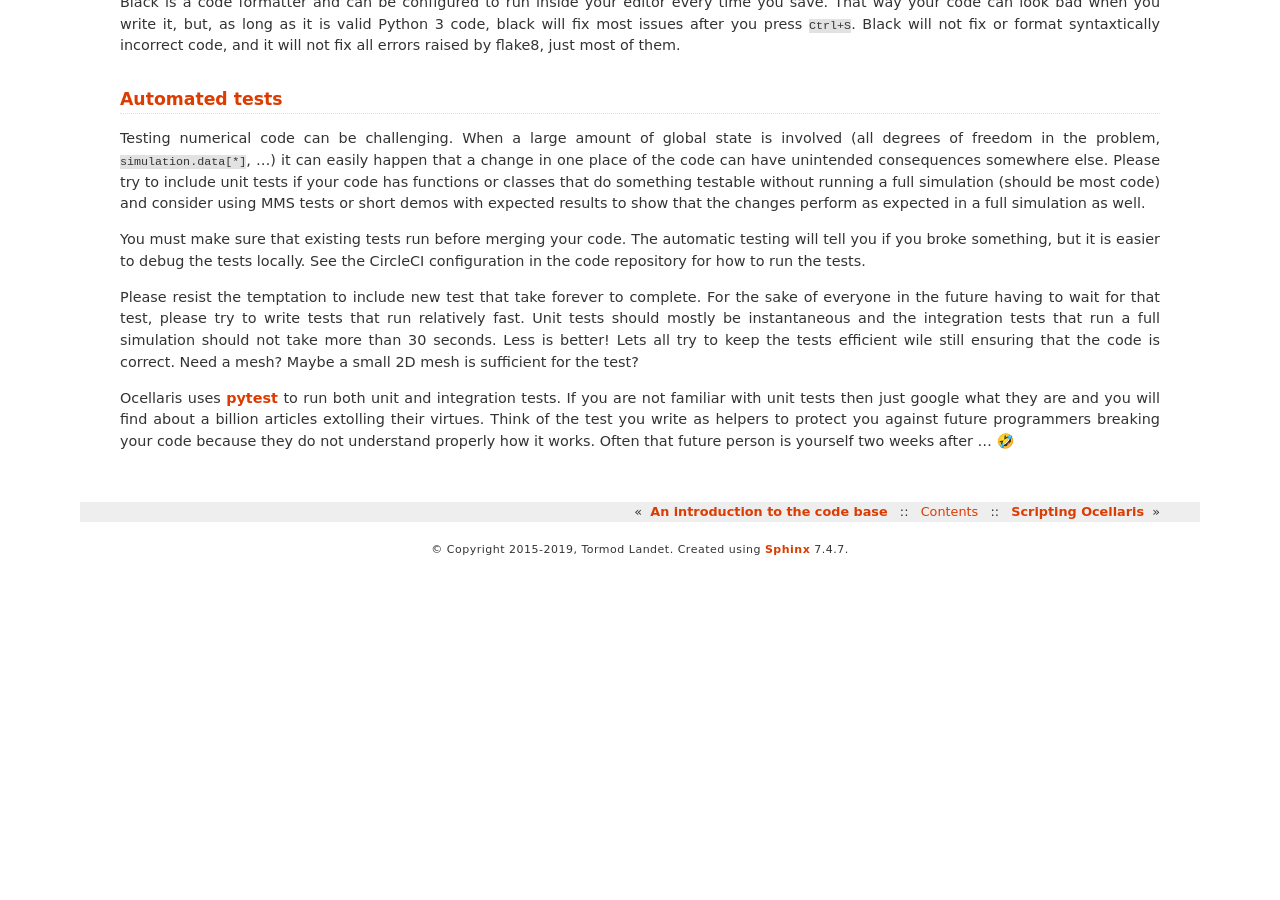
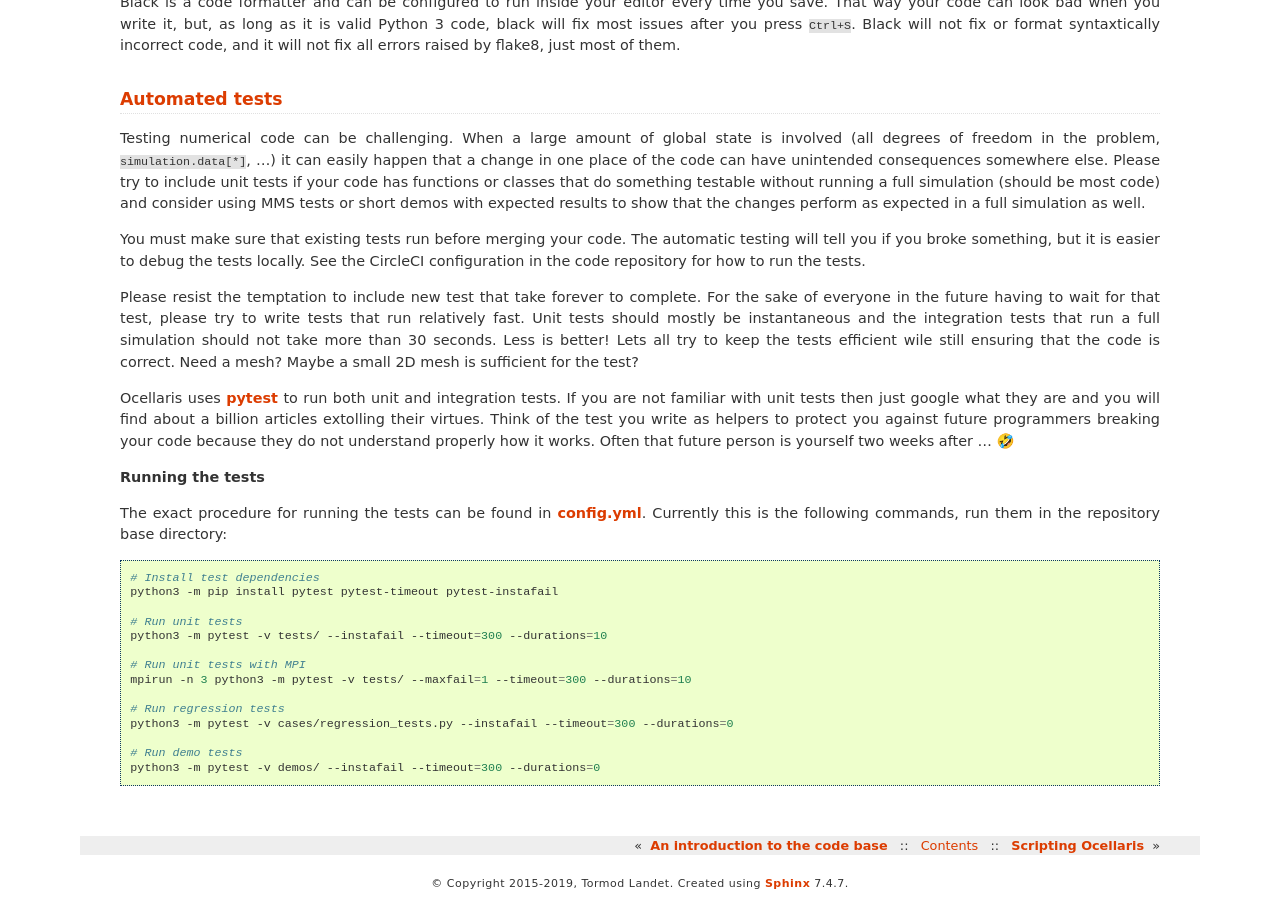
Before and after one commit to TormodLandet/Ocellaris, a Sphinx documentation site: the page built from documentation/programmers_guide/guidelines.rst, in a window 1280 px wide and 900 px high, scrolled down 1156 px. Built offline with Sphinx 7.4.7, drawn with Linux system fonts in a browser that asks for light colours; before the commit the page ends 1723 px from its top, so only the background shows below that.

Commit message:
Start answering JOSS comments about unit tests

```diff
--- a/documentation/programmers_guide/guidelines.rst
+++ b/documentation/programmers_guide/guidelines.rst
@@ -103,3 +103,26 @@ and you will find about a billion articles extolling their virtues. Think of
 the test you write as helpers to protect you against future programmers
 breaking your code because they do not understand properly how it works. Often
 that future person is yourself two weeks after ... 🤣
+
+**Running the tests**
+
+The exact procedure for running the tests can be found in `config.yml
+<https://bitbucket.org/ocellarisproject/ocellaris/src/master/.circleci/config.yml>`_.
+Currently this is the following commands, run them in the repository base directory:
+
+.. code-block:: bash
+
+    # Install test dependencies
+    python3 -m pip install pytest pytest-timeout pytest-instafail
+
+    # Run unit tests
+    python3 -m pytest -v tests/ --instafail --timeout=300 --durations=10
+
+    # Run unit tests with MPI
+    mpirun -n 3 python3 -m pytest -v tests/ --maxfail=1 --timeout=300 --durations=10
+
+    # Run regression tests
+    python3 -m pytest -v cases/regression_tests.py --instafail --timeout=300 --durations=0
+
+    # Run demo tests
+    python3 -m pytest -v demos/ --instafail --timeout=300 --durations=0
```
Also changed, not shown: 1 other file.
